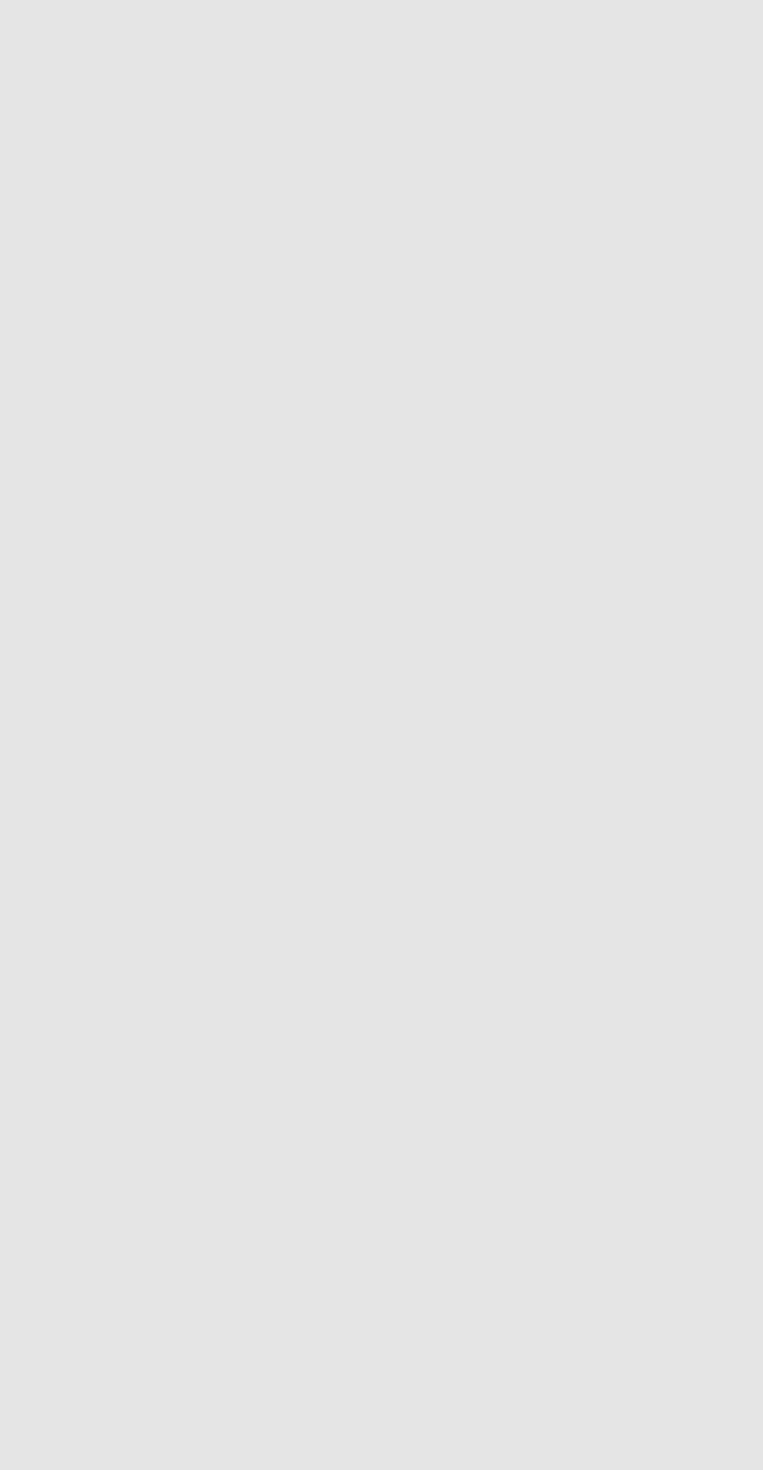
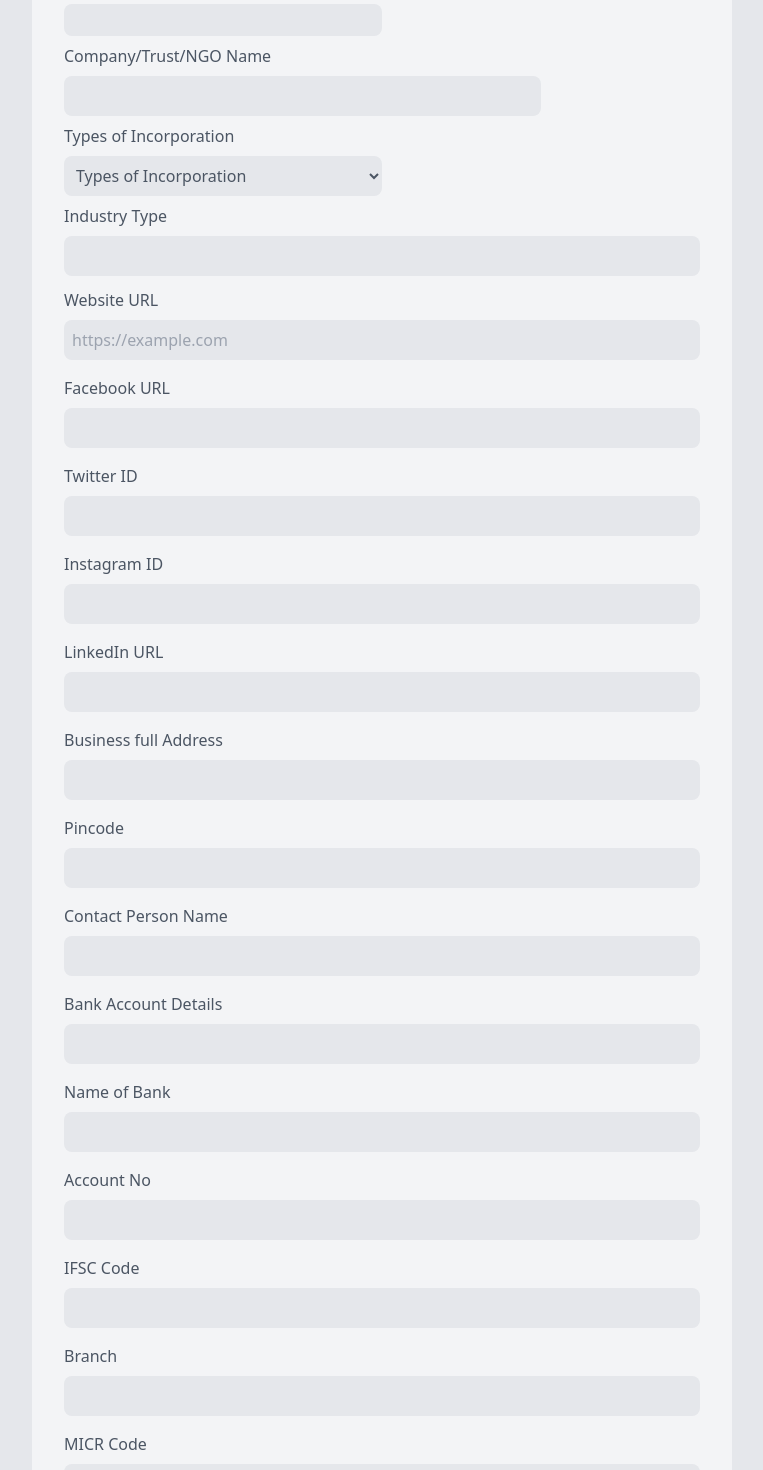
Before and after one commit to Gourab-18/project-medsys, a React (Create React App) app: page /profile/EditProfile in a window 1280 px wide. Before the commit this address had no page. Shown: the part 140-1610 px from the top of the page, without its empty margins (258-1021 px from the left). Before the commit the page ends 800 px from the top, so only its background shows below. Built offline with nearby package versions, Linux system fonts and the light colour scheme.

Commit message:
added edit profile page

```diff
--- a/src/App.js
+++ b/src/App.js
@@ -2,6 +2,7 @@ import React from "react";
 import { BrowserRouter, Routes, Route } from "react-router-dom";
 import LoginRegister from "./components/loginResgister/LoginRegister";
 import SideBar from "./components/Sidebar/SideBar";
+import EditProfile from "./components/editProfile/EditProfile";
 
 function App() {
   return (
@@ -9,6 +10,7 @@ function App() {
       <Routes>
         <Route path="/" element={<LoginRegister />}/>
         <Route path="/profile" element={<SideBar />}/>
+        <Route path="/profile/EditProfile" element={<EditProfile/>}/>
       </Routes>
     </BrowserRouter>
   );
--- a/src/components/Profile/Profile.js
+++ b/src/components/Profile/Profile.js
@@ -3,6 +3,7 @@ import ME from "../../assets/dp.png";
 import { FaUserCircle } from "react-icons/fa";
 import { FaPhone } from "react-icons/fa";
 import { FaMailBulk } from "react-icons/fa";
+
 
 const profile = () => {
   return (
--- a/src/components/Sidebar/SideBar.jsx
+++ b/src/components/Sidebar/SideBar.jsx
@@ -51,7 +51,7 @@ const SideBar = () => {
           {Menus.map((Menu, index) => (
             <li
               key={index}
-              className={`flex  rounded-md p-2 cursor-pointer hover:bg-light-white text-gray-200 font-semibold text-sm items-center gap-x-4
+              className={`flex  rounded-md p-2 cursor-pointer hover:bg-gray-200 hover:text-zinc-500 text-gray-200 font-semibold text-sm items-center gap-x-4
               ${Menu.gap ? "mt-9" : "mt-2"} ${
                 index === 0 && "bg-light-gray-100"
               } `}
--- /dev/null
+++ b/src/components/editProfile/EditProfile.jsx
@@ -0,0 +1,177 @@
+import React from "react";
+import {useState} from "react";
+
+function EditProfile() {
+    const [incorporation, setincorporation] = useState();
+  return (
+    <div className="bg-gray-200 flex flex-col space-y-4  ">
+      <h2 className="text-5xl font-semibold text-gray-800 text-center p-3">
+        Edit Profile{" "}
+      </h2>
+      <form className="max-w-[700px] w-3/4 mx-auto bg-gray-100 p-5 px-8 rounded-lg">
+
+        <div className="flex flex-col text-gray-600 py-1">
+          <label>Mobile Number</label>
+          <input
+            className="rounded-lg bg-gray-200 mt-2 p-1 focus:bg-white focus:outline-none w-1/2"
+            // type="text" name="country_code" title="Error Message" pattern="[1-9]{1}[0-9]{9}"
+            name="mobile"  id="mobile" type="number" required />
+        </div>
+
+        <div className="flex flex-col text-gray-600 py-1">
+          <label>Company/Trust/NGO Name</label>
+          <input
+            className="rounded-lg bg-gray-200 mt-2 p-2 focus:border-yellow-300 focus:bg-white focus:outline-none w-3/4"
+            type="name"
+          />
+        </div>
+
+        <div className="flex flex-col text-gray-600 py-1">
+          {/* <label>Types of Incorporation</label>
+          <input
+            className="rounded-lg bg-gray-200 mt-2 p-2 focus:border-yellow-300 focus:bg-white focus:outline-none"
+            type="number"
+          /> */}
+
+          <label>Types of Incorporation</label>
+          <select id="incorporation" className="rounded-lg bg-gray-200 mt-2 p-2 focus:border-yellow-300 focus:bg-white focus:outline-none w-1/2" value={incorporation}
+              onChange={(e) => setincorporation(e.target.value)}>
+            <option value="Types of Incorporation">Types of Incorporation</option>
+            <option value="Company">Company</option>
+            <option value="Startup">Startup</option>
+            <option value="Sole Proprietor">Sole Proprietor</option>
+            <option value="Partnership Firm">Partnership Firm</option>
+            <option value="LLP">LLP</option>
+            <option value="OPC Company">OPC Company</option>
+            <option value="Public Ltd. Company">Public Ltd. Company</option>
+            <option value="Society">Society</option>
+            <option value="Trust">Trust</option>
+            <option value="HUF">HUF</option>
+            <option value="Others">Others</option>
+          </select>
+
+        </div>
+
+        <div className="flex flex-col text-gray-600 py-1">
+          <label>Industry Type</label>
+          <input
+            className="rounded-lg bg-gray-200 mt-2 p-2 focus:border-yellow-300 focus:bg-white focus:outline-none"
+            type="number"
+          />
+        </div>
+
+        <div className="flex flex-col text-gray-600 py-2">
+          <label>Website URL</label>
+          <input
+            className="rounded-lg bg-gray-200 mt-2 p-2 focus:border-yellow-300 focus:bg-white focus:outline-none"
+            type="url" name="url" id="url"
+            placeholder="https://example.com"
+            pattern="https://.*"
+            required
+          />
+        </div>
+
+        <div className="flex flex-col text-gray-600 py-2">
+          <label for="url">Facebook URL</label>
+          <input
+            className="rounded-lg bg-gray-200 mt-2 p-2 focus:border-yellow-300 focus:bg-white focus:outline-none"
+            type="url" name="url" id="url"
+            pattern="https://.*"
+            required
+          />
+        </div>
+        <div className="flex flex-col text-gray-600 py-2">
+          <label>Twitter ID</label>
+          <input
+            className="rounded-lg bg-gray-200 mt-2 p-2 focus:border-yellow-300 focus:bg-white focus:outline-none"
+            type="text"
+          />
+        </div>
+        <div className="flex flex-col text-gray-600 py-2">
+          <label>Instagram ID</label>
+          <input
+            className="rounded-lg bg-gray-200 mt-2 p-2 focus:border-yellow-300 focus:bg-white focus:outline-none"
+            type="text"
+          />
+        </div>
+        <div className="flex flex-col text-gray-600 py-2">
+          <label>LinkedIn URL</label>
+          <input
+            className="rounded-lg bg-gray-200 mt-2 p-2 focus:border-yellow-300 focus:bg-white focus:outline-none"
+            type="url"
+          />
+        </div>
+        <div className="flex flex-col text-gray-600 py-2">
+          <label>Business full Address</label>
+          <input
+            className="rounded-lg bg-gray-200 mt-2 p-2 focus:border-yellow-300 focus:bg-white focus:outline-none"
+            type="text"
+          />
+        </div>
+        <div className="flex flex-col text-gray-600 py-2">
+          <label>Pincode</label>
+          <input
+            className="rounded-lg bg-gray-200 mt-2 p-2 focus:border-yellow-300 focus:bg-white focus:outline-none"
+            type="number"
+          />
+        </div>
+        <div className="flex flex-col text-gray-600 py-2">
+          <label>Contact Person Name</label>
+          <input
+            className="rounded-lg bg-gray-200 mt-2 p-2 focus:border-yellow-300 focus:bg-white focus:outline-none"
+            type="text"
+          />
+        </div>
+        <div className="flex flex-col text-gray-600 py-2">
+          <label>Bank Account Details</label>
+          <input
+            className="rounded-lg bg-gray-200 mt-2 p-2 focus:border-yellow-300 focus:bg-white focus:outline-none"
+            type="text"
+          />
+        </div>
+        <div className="flex flex-col text-gray-600 py-2">
+          <label>Name of Bank</label>
+          <input
+            className="rounded-lg bg-gray-200 mt-2 p-2 focus:border-yellow-300 focus:bg-white focus:outline-none"
+            type="text"
+          />
+        </div>
+
+        <div className="flex flex-col text-gray-600 py-2">
+          <label>Account No</label>
+          <input
+            className="rounded-lg bg-gray-200 mt-2 p-2 focus:border-yellow-300 focus:bg-white focus:outline-none"
+            type="number"
+          />
+        </div>
+
+        <div className="flex flex-col text-gray-600 py-2">
+          <label>IFSC Code</label>
+          <input
+            className="rounded-lg bg-gray-200 mt-2 p-2 focus:border-yellow-300 focus:bg-white focus:outline-none"
+            type="text"
+          />
+        </div>
+
+        <div className="flex flex-col text-gray-600 py-2">
+          <label>Branch</label>
+          <input
+            className="rounded-lg bg-gray-200 mt-2 p-2 focus:border-yellow-300 focus:bg-white focus:outline-none"
+            type="text"
+          />
+        </div>
+
+        <div className="flex flex-col text-gray-600 py-2">
+          <label>MICR Code</label>
+          <input
+            className="rounded-lg bg-gray-200 mt-2 p-2 focus:border-yellow-300 focus:bg-white focus:outline-none"
+            type="text"
+          />
+        </div>
+
+      </form>
+    </div>
+  );
+}
+
+export default EditProfile;
```
